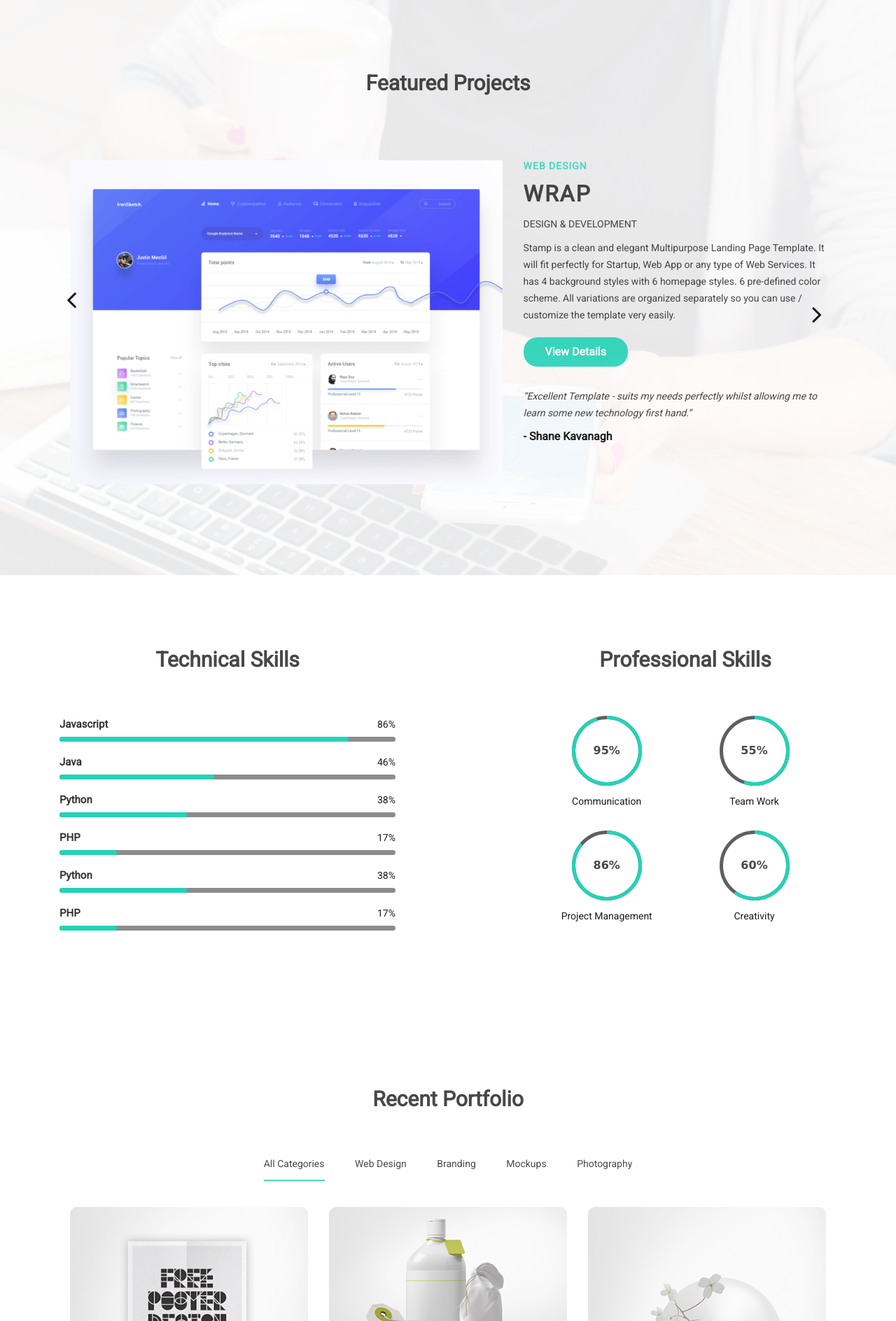
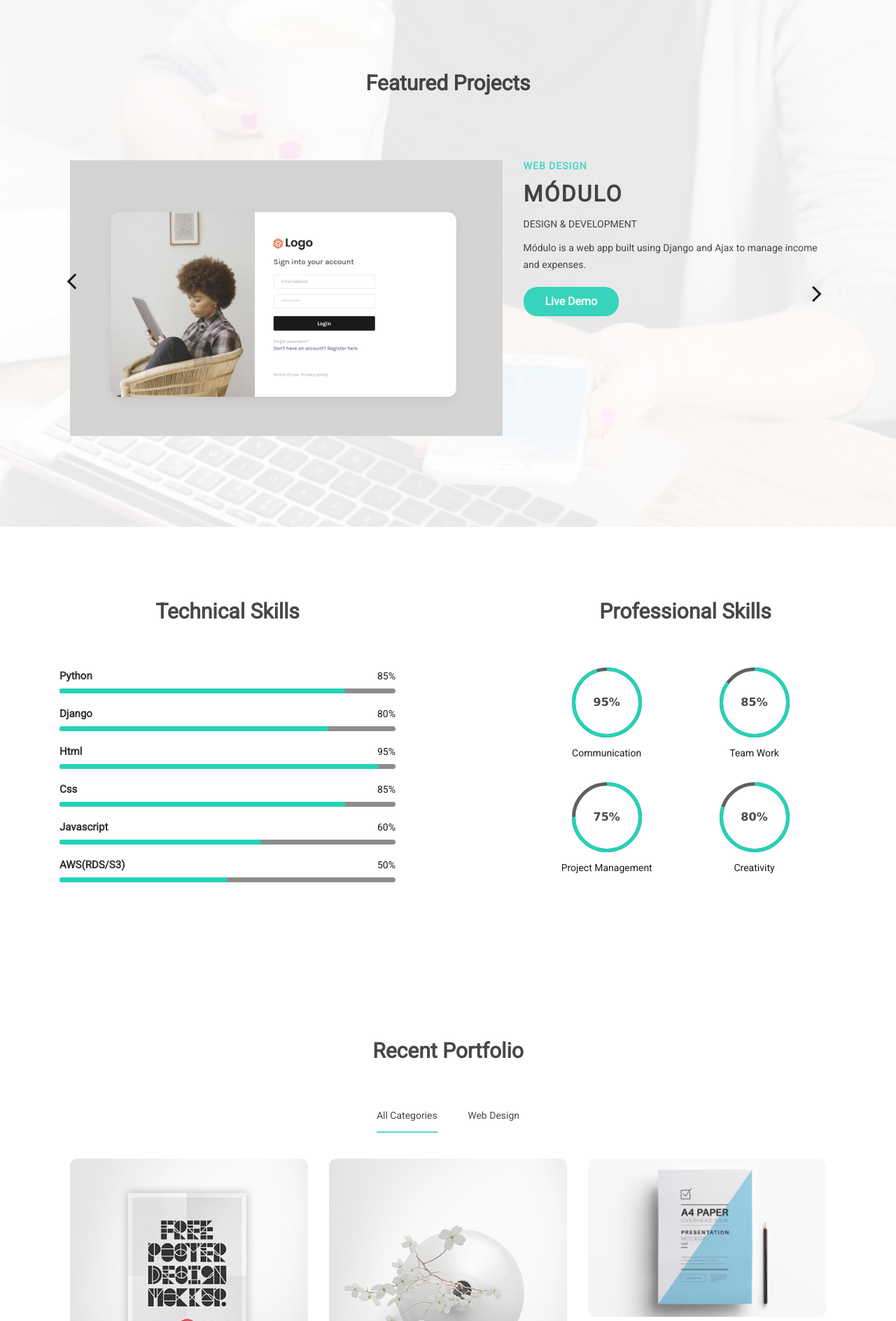
Before and after one commit to SimonOkello/simonokello, a Django app: page /?next=/create_project/ in a window 1280 px wide. Shown: the part 2014-3902 px from the top of the page at 70% size. Run offline with Django 3.2, Linux system fonts and the light colour scheme; some libraries are stand-ins or nearby versions.

Commit message:
Added featured project

```diff
--- a/portfolio/templates/portfolio/index.html
+++ b/portfolio/templates/portfolio/index.html
@@ -82,9 +82,9 @@
                                 <li class="nav-item">
                                    <a class="nav-link" href="#mh-skills">Skills</a>
                                 </li>
-                                <li class="nav-item">
+                                <!-- <li class="nav-item">
                                    <a class="nav-link" href="#mh-experience">Experiences</a>
-                                </li>
+                                </li>                                 -->
                                 <li class="nav-item">
                                     <a class="nav-link" href="#mh-portfolio">Portfolio</a>
                                 </li>
@@ -174,7 +174,7 @@
                                     <li><span>Heroku</span></li>
                                 </ul>
                             </div>
-                            <a href="#" class="btn btn-fill wow fadeInUp" data-wow-duration="0.8s" data-wow-delay="0.4s">Downlaod CV <i class="fa fa-download"></i></a>
+                            <a href="{% static 'images/Resume.pdf' %}" class="btn btn-fill wow fadeInUp" data-wow-duration="0.8s" data-wow-delay="0.4s" download>Downlaod CV <i class="fa fa-download"></i></a>
                         </div>
                     </div>
                 </div>
@@ -248,6 +248,39 @@
                                     <div class="row">
                                         <div class="col-sm-7">
                                             <div class="mh-featured-project-img shadow-2 wow fadeInUp" data-wow-duration="0.8s" data-wow-delay="0.2s">
+                                                <img src="{% static 'images/Modulo.png' %}" alt="" class="img-fluid">
+                                            </div>
+                                        </div>
+                                        <div class="col-sm-5">
+                                            <div class="mh-featured-project-content">
+                                                <h4 class="project-category wow fadeInUp" data-wow-duration="0.8s" data-wow-delay="0.4s">Web Design</h4>
+                                                <h2 class="wow fadeInUp" data-wow-duration="0.8s" data-wow-delay="0.5s">Módulo</h2>
+                                                <span class="wow fadeInUp" data-wow-duration="0.8s" data-wow-delay="0.6s">Design & Development</span>
+                                                <p class="wow fadeInUp" data-wow-duration="0.8s" data-wow-delay="0.7s">Módulo is a web app built using Django and Ajax to manage income and expenses.</p>
+                                                <a href="http://modulo-v1.herokuapp.com/" class="btn btn-fill wow fadeInUp" data-wow-duration="0.8s" data-wow-delay="0.7s" target="_blank">Live Demo</a>
+                                                <div class="mh-testimonial mh-project-testimonial wow fadeInUp" data-wow-duration="0.8s" data-wow-delay="0.9s">
+                                                    <!-- <blockquote>
+                                    					<q>Excellent Template - suits my needs perfectly whilst allowing me to learn some new technology first hand.</q>
+                                    					<cite>- Shane Kavanagh</cite>
+                                    				</blockquote>
+                                    				<blockquote>
+                                    					<q>Creative Template - suits my needs perfectly whilst allowing me to learn some new technology first hand.</q>
+                                    					<cite>- Shane Kavanagh</cite>
+                                    				</blockquote>
+                                    				<blockquote>
+                                    					<q>Organize Code - suits my needs perfectly whilst allowing me to learn some new technology first hand.</q>
+                                    					<cite>- Shane Kavanagh</cite>
+                                    				</blockquote> -->
+                                                </div>
+                                            </div>
+                                        </div>
+                                    </div>
+                                </div>
+                                <!-- Project Items -->
+                                <!-- <div class="col-sm-12 mh-featured-item">
+                                    <div class="row">
+                                        <div class="col-sm-7">
+                                            <div class="mh-featured-project-img shadow-2 wow fadeInUp" data-wow-duration="0.8s" data-wow-delay="0.2s">
                                                 <img src="{% static 'assets/images/p-2.png' %}" alt="" class="img-fluid">
                                             </div>
                                         </div>
@@ -260,7 +293,7 @@
                                                 It will fit perfectly for Startup, Web App or any type of Web Services.
                                                 It has 4 background styles with 6 homepage styles. 6 pre-defined color scheme.
                                                 All variations are organized separately so you can use / customize the template very easily.</p>
-                                                <a href="#" class="btn btn-fill wow fadeInUp" data-wow-duration="0.8s" data-wow-delay="0.7s">View Details</a>
+                                                <a href="#" class="btn btn-fill wow fadeInUp" data-wow-duration="0.8s" data-wow-delay="0.7s" data-fancybox data-src="#mh">View Details</a>
                                                 <div class="mh-testimonial mh-project-testimonial wow fadeInUp" data-wow-duration="0.8s" data-wow-delay="0.9s">
                                                     <blockquote>
                                     					<q>Excellent Template - suits my needs perfectly whilst allowing me to learn some new technology first hand.</q>
@@ -278,9 +311,9 @@
                                             </div>
                                         </div>
                                     </div>
-                                </div>
+                                </div> -->
                                 <!-- Project Items -->
-                                <div class="col-sm-12 mh-featured-item">
+                                <!-- <div class="col-sm-12 mh-featured-item">
                                     <div class="row">
                                         <div class="col-sm-7">
                                             <div class="mh-featured-project-img shadow-2 wow fadeInUp" data-wow-duration="0.8s" data-wow-delay="0.2s">
@@ -296,7 +329,7 @@
                                                 It will fit perfectly for Startup, Web App or any type of Web Services.
                                                 It has 4 background styles with 6 homepage styles. 6 pre-defined color scheme.
                                                 All variations are organized separately so you can use / customize the template very easily.</p>
-                                                <a href="#" class="btn btn-fill wow fadeInUp" data-wow-duration="0.8s" data-wow-delay="0.7s">View Details</a>
+                                                <a href="#" class="btn btn-fill wow fadeInUp" data-wow-duration="0.8s" data-wow-delay="0.7s" data-fancybox data-src="#mh">View Details</a>
                                                 <div class="mh-testimonial mh-project-testimonial wow fadeInUp" data-wow-duration="0.8s" data-wow-delay="0.9s">
                                                     <blockquote>
                                     					<q>Excellent Template - suits my needs perfectly whilst allowing me to learn some new technology first hand.</q>
@@ -314,43 +347,7 @@
                                             </div>
                                         </div>
                                     </div>
-                                </div>
-                                <!-- Project Items -->
-                                <div class="col-sm-12 mh-featured-item">
-                                    <div class="row">
-                                        <div class="col-sm-7">
-                                            <div class="mh-featured-project-img shadow-2 wow fadeInUp" data-wow-duration="0.8s" data-wow-delay="0.2s">
-                                                <img src="{% static 'assets/images/p-2.png' %}" alt="" class="img-fluid">
-                                            </div>
-                                        </div>
-                                        <div class="col-sm-5">
-                                            <div class="mh-featured-project-content">
-                                                <h4 class="project-category wow fadeInUp" data-wow-duration="0.8s" data-wow-delay="0.4s">Web Design</h4>
-                                                <h2 class="wow fadeInUp" data-wow-duration="0.8s" data-wow-delay="0.5s">Wrap</h2>
-                                                <span class="wow fadeInUp" data-wow-duration="0.8s" data-wow-delay="0.6s">Design & Development</span>
-                                                <p class="wow fadeInUp" data-wow-duration="0.8s" data-wow-delay="0.7s">Stamp is a clean and elegant Multipurpose Landing Page Template.
-                                                It will fit perfectly for Startup, Web App or any type of Web Services.
-                                                It has 4 background styles with 6 homepage styles. 6 pre-defined color scheme.
-                                                All variations are organized separately so you can use / customize the template very easily.</p>
-                                                <a href="#" class="btn btn-fill wow fadeInUp" data-wow-duration="0.8s" data-wow-delay="0.7s">View Details</a>
-                                                <div class="mh-testimonial mh-project-testimonial wow fadeInUp" data-wow-duration="0.8s" data-wow-delay="0.9s">
-                                                    <blockquote>
-                                    					<q>Excellent Template - suits my needs perfectly whilst allowing me to learn some new technology first hand.</q>
-                                    					<cite>- Shane Kavanagh</cite>
-                                    				</blockquote>
-                                    				<blockquote>
-                                    					<q>Creative Template - suits my needs perfectly whilst allowing me to learn some new technology first hand.</q>
-                                    					<cite>- Shane Kavanagh</cite>
-                                    				</blockquote>
-                                    				<blockquote>
-                                    					<q>Organize Code - suits my needs perfectly whilst allowing me to learn some new technology first hand.</q>
-                                    					<cite>- Shane Kavanagh</cite>
-                                    				</blockquote>
-                                                </div>
-                                            </div>
-                                        </div>
-                                    </div>
-                                </div>
+                                </div> -->
                             </div>
                         </div>
                     </div> <!-- End: .row -->
@@ -378,44 +375,44 @@
                                         <div class="candidatos">
                                             <div class="parcial">
                                                 <div class="info">
-                                                    <div class="nome">Javascript</div>
-                                                    <div class="percentagem-num">86%</div>
+                                                    <div class="nome">Python</div>
+                                                    <div class="percentagem-num">85%</div>
                                                 </div>
                                                 <div class="progressBar">
-                                                    <div class="percentagem" style="width: 86%;"></div>
+                                                    <div class="percentagem" style="width: 85%;"></div>
                                                 </div>
                                             </div>
                                         </div>
                                         <div class="candidatos">
                                             <div class="parcial">
                                                 <div class="info">
-                                                    <div class="nome">Java</div>
-                                                    <div class="percentagem-num">46%</div>
+                                                    <div class="nome">Django</div>
+                                                    <div class="percentagem-num">80%</div>
                                                 </div>
                                                 <div class="progressBar">
-                                                    <div class="percentagem" style="width: 46%;"></div>
+                                                    <div class="percentagem" style="width: 80%;"></div>
                                                 </div>
                                             </div>
                                         </div>
                                         <div class="candidatos">
                                             <div class="parcial">
                                                 <div class="info">
-                                                    <div class="nome">Python</div>
-                                                    <div class="percentagem-num">38%</div>
+                                                    <div class="nome">Html</div>
+                                                    <div class="percentagem-num">95%</div>
                                                 </div>
                                                 <div class="progressBar">
-                                                    <div class="percentagem" style="width: 38%;"></div>
+                                                    <div class="percentagem" style="width: 95%;"></div>
                                                 </div>
                                             </div>
                                         </div>
                                         <div class="candidatos">
                                             <div class="parcial">
                                                 <div class="info">
-                                                    <div class="nome">PHP</div>
-                                                    <div class="percentagem-num">17%</div>
+                                                    <div class="nome">Css</div>
+                                                    <div class="percentagem-num">85%</div>
                                                 </div>
                                                 <div class="progressBar">
-                                                    <div class="percentagem" style="width: 17%;"></div>
+                                                    <div class="percentagem" style="width: 85%;"></div>
                                                 </div>
                                             </div>
                                         </div>
@@ -423,22 +420,22 @@
                                         <div class="candidatos">
                                             <div class="parcial">
                                                 <div class="info">
-                                                    <div class="nome">Python</div>
-                                                    <div class="percentagem-num">38%</div>
+                                                    <div class="nome">Javascript</div>
+                                                    <div class="percentagem-num">60%</div>
                                                 </div>
                                                 <div class="progressBar">
-                                                    <div class="percentagem" style="width: 38%;"></div>
+                                                    <div class="percentagem" style="width: 60%;"></div>
                                                 </div>
                                             </div>
                                         </div>
                                         <div class="candidatos">
                                             <div class="parcial">
                                                 <div class="info">
-                                                    <div class="nome">PHP</div>
-                                                    <div class="percentagem-num">17%</div>
+                                                    <div class="nome">AWS(RDS/S3)</div>
+                                                    <div class="percentagem-num">50%</div>
                                                 </div>
                                                 <div class="progressBar">
-                                                    <div class="percentagem" style="width: 17%;"></div>
+                                                    <div class="percentagem" style="width: 50%;"></div>
                                                 </div>
                                             </div>
                                         </div>
@@ -455,15 +452,15 @@
                                         <div class="pr-skill-name">Communication</div>
                                     </li>
                                     <li>
-                                        <div class="mh-progress mh-progress-circle" data-progress="55"></div>
+                                        <div class="mh-progress mh-progress-circle" data-progress="85"></div>
                                         <div class="pr-skill-name">Team Work</div>
                                     </li>
                                     <li>
-                                        <div class="mh-progress mh-progress-circle" data-progress="86"></div>
+                                        <div class="mh-progress mh-progress-circle" data-progress="75"></div>
                                         <div class="pr-skill-name">Project Management</div>
                                     </li>
                                     <li>
-                                        <div class="mh-progress mh-progress-circle" data-progress="60"></div>
+                                        <div class="mh-progress mh-progress-circle" data-progress="80"></div>
                                         <div class="pr-skill-name">Creativity</div>
                                     </li>
                                 </ul>
@@ -569,9 +566,9 @@
                             <ul>
                                 <li data-filter="*" class="current wow fadeInUp" data-wow-duration="0.8s" data-wow-delay="0.1s"> <span>All Categories</span></li>
                                 <li data-filter=".user-interface" class="wow fadeInUp" data-wow-duration="0.8s" data-wow-delay="0.2s"><span>Web Design</span></li>
-                                <li data-filter=".branding" class="wow fadeInUp" data-wow-duration="0.8s" data-wow-delay="0.3s"><span>Branding</span></li>
+                                <!-- <li data-filter=".branding" class="wow fadeInUp" data-wow-duration="0.8s" data-wow-delay="0.3s"><span>Branding</span></li>
                                 <li data-filter=".mockup" class="wow fadeInUp" data-wow-duration="0.8s" data-wow-delay="0.4s"><span>Mockups</span></li>
-                                <li data-filter=".ui" class="wow fadeInUp" data-wow-duration="0.8s" data-wow-delay="0.5s"><span>Photography</span></li>
+                                <li data-filter=".ui" class="wow fadeInUp" data-wow-duration="0.8s" data-wow-delay="0.5s"><span>Photography</span></li> -->
                             </ul>
                         </div>
                         <div class="mh-project-gallery col-sm-12 wow fadeInUp" id="project-gallery" data-wow-duration="0.8s" data-wow-delay="0.5s">
@@ -587,7 +584,7 @@
                                         </figcaption>
                                     </figure>
                                 </div>
-                                <div class="grid-item col-md-4 col-sm-6 col-xs-12 ui mockup">
+                                <!-- <div class="grid-item col-md-4 col-sm-6 col-xs-12 ui mockup">
                                     <figure>
                                         <img src="{% static 'assets/images/portfolio/g2.png' %}" alt="img04">
                                         <figcaption class="fig-caption">
@@ -597,7 +594,7 @@
                                             <a href="{% static 'assets/images/portfolio/g2.png' %}" data-fancybox data-src="#mh"></a>
                                         </figcaption>
                                     </figure>
-                                </div>
+                                </div> -->
                                 <div class="grid-item col-md-4 col-sm-6 col-xs-12 user-interface">
                                     <figure>
                                         <img src="{% static 'assets/images/portfolio/g3.png' %}" alt="img04">
@@ -609,7 +606,7 @@
                                         </figcaption>
                                     </figure>
                                 </div>
-                                <div class="grid-item col-md-4 col-sm-6 col-xs-12 branding">
+                                <!-- <div class="grid-item col-md-4 col-sm-6 col-xs-12 branding">
                                     <figure>
                                         <img src="{% static 'assets/images/portfolio/g5.png' %}" alt="img04">
                                         <figcaption class="fig-caption">
@@ -619,7 +616,7 @@
                                             <a href="{% static 'assets/images/portfolio/g5.png' %}" data-fancybox data-src="#mh"></a>
                                         </figcaption>
                                     </figure>
-                                </div>
+                                </div> -->
                                 <div class="grid-item col-md-4 col-sm-6 col-xs-12 user-interface">
                                     <figure>
                                         <img src="{% static 'assets/images/portfolio/g4.png' %}" alt="img04">
@@ -631,7 +628,7 @@
                                         </figcaption>
                                     </figure>
                                 </div>
-                                <div class="grid-item col-md-4 col-sm-6 col-xs-12 branding">
+                                <!-- <div class="grid-item col-md-4 col-sm-6 col-xs-12 branding">
                                     <figure>
                                         <img src="{% static 'assets/images/portfolio/g6.png' %}" alt="img04">
                                         <figcaption class="fig-caption">
@@ -674,7 +671,7 @@
                                             <a href="{% static 'assets/images/portfolio/g7.jpg' %}" data-fancybox="gallery"></a>
                                         </figcaption>
                                     </figure>
-                                </div>
+                                </div> -->
                             </div> <!-- End: .grid .project-gallery -->
                         </div> <!-- End: .grid .project-gallery -->
                     </div> <!-- End: .part -->
```
Also changed, not shown: portfolio/static/images/Modulo.png (added), 1 other file.
